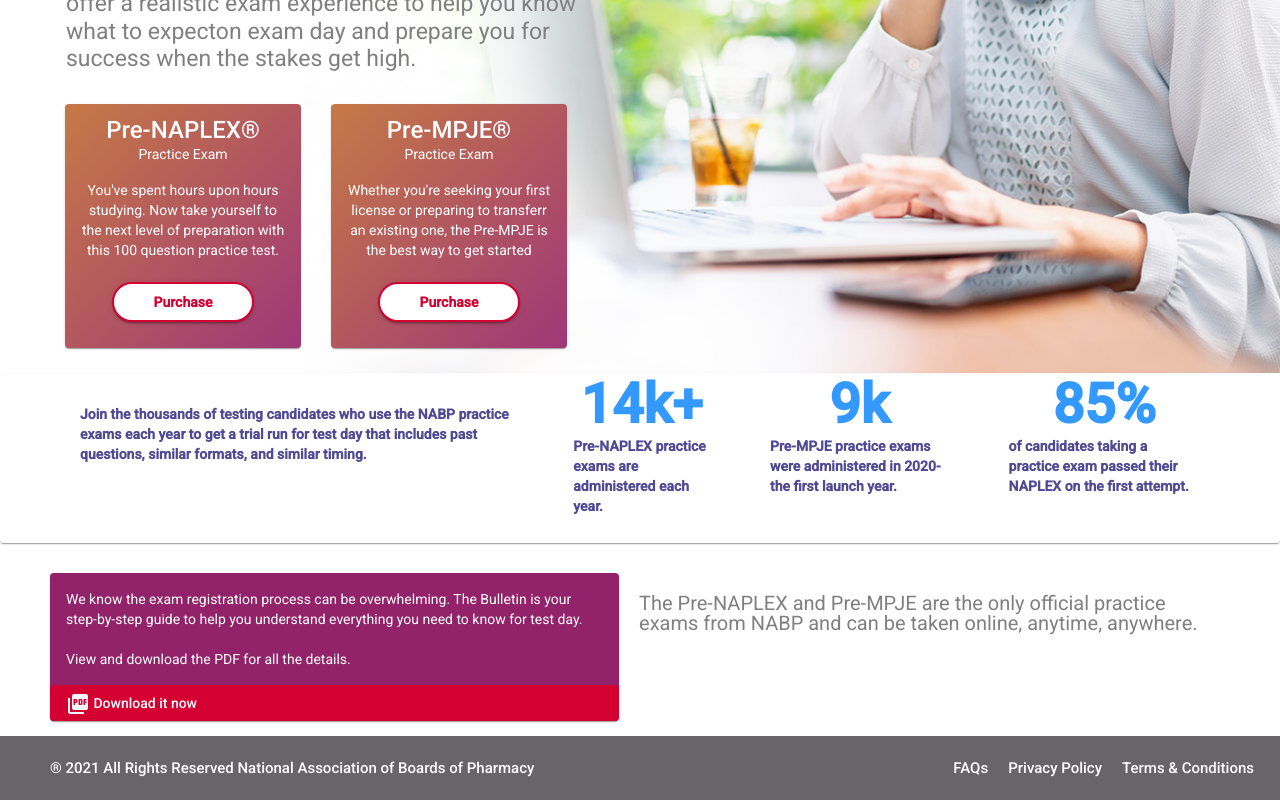
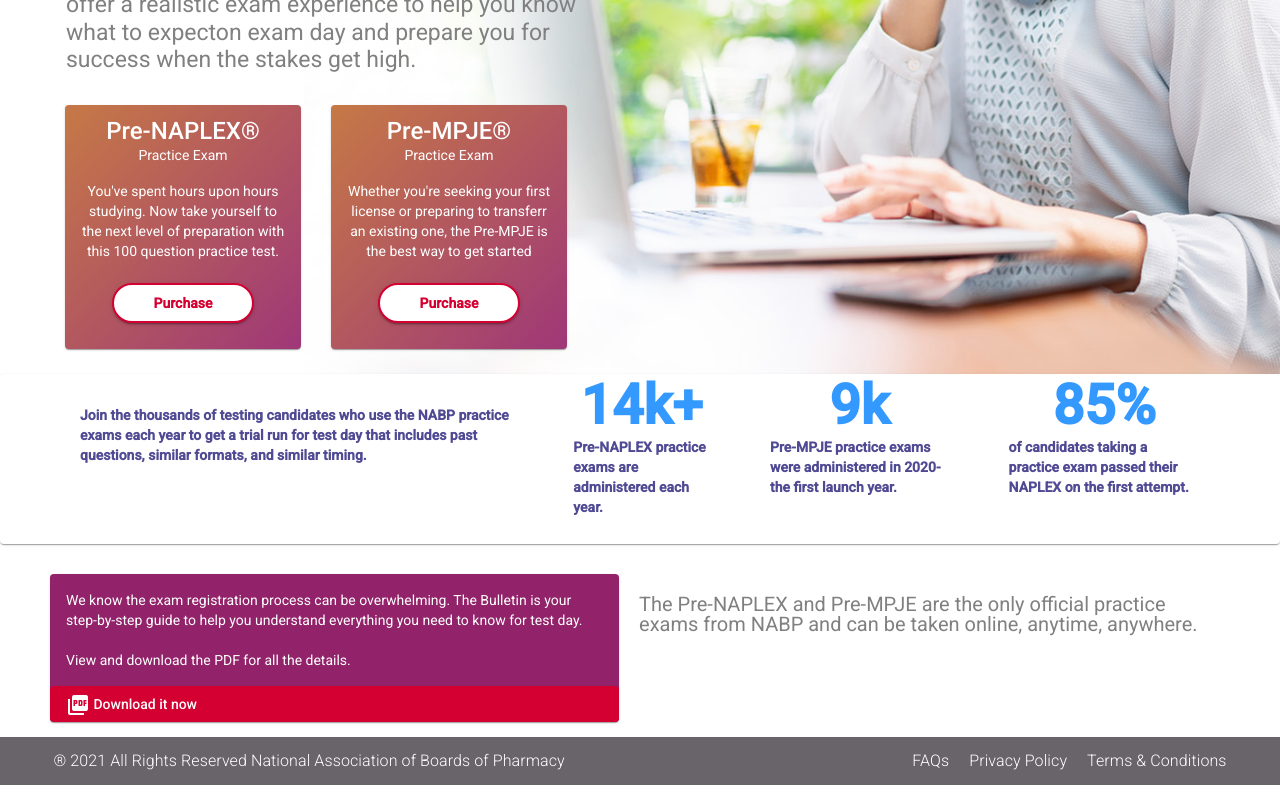
Before and after one commit to derekmworth/nabp-template, an Angular app: page /main in a window 1280 px wide. Shown: the part 606-1406 px from the top of the page. Built offline with nearby package versions, Linux system fonts and the light colour scheme.

Commit message:
improvement

```diff
--- a/src/app/app.component.html
+++ b/src/app/app.component.html
@@ -1,5 +1 @@
-<!-- <app-header></app-header> -->
-
 <app-body></app-body>
-
-<!-- <app-footer></app-footer> -->
--- a/src/app/component/footer/footer.component.html
+++ b/src/app/component/footer/footer.component.html
@@ -1,30 +1,29 @@
-<!-- <footer>
+<footer>
   <mat-toolbar color="primary" class="app-footer">
     <div class="flx-row-nwrp flx-jst-btwn-aln-cntr footer-content">
 
       <div style="text-align:left" class="copy-right">
+        &#174; 2021 All Rights Reserved National Association of Boards of Pharmacy
       </div>
 
       <div style="text-align:right" class="footer-links">
-  <a *ngIf="config.nabpHelpUrl" href="{{config.nabpHelpUrl}}" class="footer-link" target="_blank">{{helpText}}</a>
-  <a *ngIf="config.privacyPolicyUrl" href="{{config.privacyPolicyUrl}}" class="footer-link" target="_blank">{{privacyPolicyText}}</a>
-  <a *ngIf="config.termsUrl" href="{{config.termsUrl}}" class="footer-link" target="_blank">{{termsText}}</a>
+        <a href="#" class="footer-link" target="_blank">FAQs</a>
+        <a href="#" class="footer-link" target="_blank">Privacy Policy</a>
+        <a href="#" class="footer-link" target="_blank">Terms & Conditions</a>
       </div>
     </div>
   </mat-toolbar>
-</footer> -->
+</footer>
 
 
-<div flx-row-nwrp flx-jst-btwn-aln-cntr>
-  <footer fxFlex="100%">
-    <mat-toolbar class="footer">
-      <!-- <mat-toolbar-row> -->
+<!-- <footer>
+  <mat-toolbar>
+    <mat-toolbar-row class="footer">
       <span class="footer-text">&#174; 2021 All Rights Reserved National Association of Boards of Pharmacy</span>
       <span class="spacer"></span>
         <a href="https://nabp.pharmacy/help/" target="_blank">FAQs</a>
         <a href="https://nabp.pharmacy/privacy-policy/"target="_blank">Privacy Policy</a>
         <a href="https://nabp.pharmacy/terms-policies/nabp-terms-policies/" target="_blank">Terms & Conditions</a>
-      <!-- </mat-toolbar-row> -->
+    </mat-toolbar-row>
   </mat-toolbar>
-  </footer>
-</div>
+</footer> -->
--- a/src/app/component/footer/footer.component.scss
+++ b/src/app/component/footer/footer.component.scss
@@ -1,17 +1,66 @@
-.footer {
+.app-footer {
+  width: 100%;
+  min-height: 48px !important;
+  left: 0;
+  position: relative;
+  height: auto !important;
+  background-color: #69636A;
+  z-index: 15;
+}
+
+.footer-content {
+  width: 100%;
   color: #FFF;
-  background-color: #69636A;
-  padding-left: 50px;
-  font-size: 15px;
-  // position: fixed;
-  // bottom: 0;
-  // z-index: 1000;
+  font-family: Roboto;
+  font-weight:300;
+  font-size: 16px;
+  line-height: 48px;
+  letter-spacing: 0.1px;
+  padding-left:3%;
+  padding-right:3%;
+  div {
+    flex: 1 1 33%;
+  }
 }
-a {
+
+.flx-row-nwrp {
+  display: flex;
+  flex-flow: row wrap;
+}
+
+.flx-jst-btwn-aln-cntr {
+  justify-content: space-between;
+  align-items: center;
+}
+
+.footer-link {
+  text-decoration: none;
   color: #FFF;
-  text-decoration: none;
-  padding: 10px;
+  margin-left:20px;
+  &:hover {
+    color: #D50032;
+  }
 }
-.spacer {
-  flex: 1 1 auto;
-}
+
+
+
+
+
+
+// .footer {
+//   color: #FFF;
+//   background-color: #69636A;
+//   padding-left: 50px;
+//   font-size: 15px;
+//   // position: fixed;
+//   // bottom: 0;
+//   // z-index: 15;
+// }
+// a {
+//   color: #FFF;
+//   text-decoration: none;
+//   padding: 10px;
+// }
+// .spacer {
+//   flex: 1 1 auto;
+// }
--- a/src/app/component/header/header.component.scss
+++ b/src/app/component/header/header.component.scss
@@ -1,9 +1,9 @@
 // Main header
 .header-toolbar {
   background-image: linear-gradient(to right, #D50032, #4F4A93 );
-  // position: fixed;
-  // top: 0;
-  // z-index: 1000;
+  position: fixed;
+  top: 0;
+  z-index: 1000;
   mat-toolbar-row {
     padding: 0;
   }
--- a/src/styles.scss
+++ b/src/styles.scss
@@ -23,7 +23,8 @@
   height: 100%;
 }
 body {
-  margin: 0;
+  margin: 65px 0 0 0;
   padding: 0;
   font-family: Roboto, "Helvetica Neue", sans-serif;
+  height: 100%;
 }
```
Lines whose indentation alone changed are shown as unchanged.
